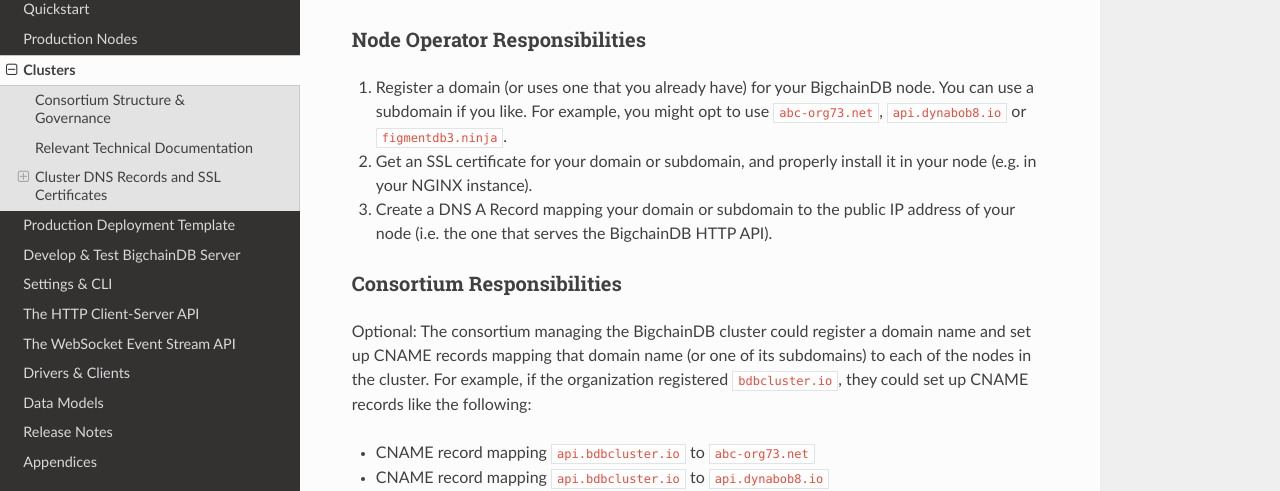
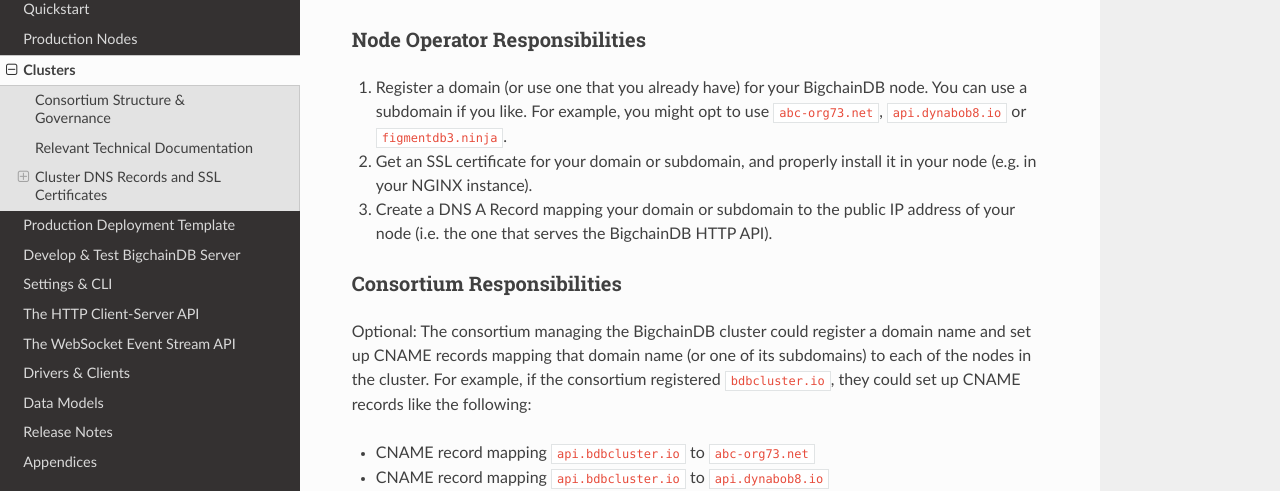
Before and after one commit to bigchaindb/bigchaindb, a Sphinx documentation site: the page built from docs/server/source/clusters.md, in a window 1280 px wide and 900 px high, scrolled down 899 px. Shown: the part 195-686 px from the top of the window. Built offline with Sphinx 7.4.7 and the Read the Docs theme 2.0.0, drawn with Linux system fonts in a browser that asks for light colours; pages that are not in the unit, such as notebooks, are missing from menus.

Commit message:
Fixed typo & changed 'organization' to 'consortium'

```diff
--- a/docs/server/source/clusters.md
+++ b/docs/server/source/clusters.md
@@ -36,14 +36,14 @@
 
 ### Node Operator Responsibilities
 
-1. Register a domain (or uses one that you already have) for your BigchainDB node. You can use a subdomain if you like. For example, you might opt to use `abc-org73.net`, `api.dynabob8.io` or `figmentdb3.ninja`.
+1. Register a domain (or use one that you already have) for your BigchainDB node. You can use a subdomain if you like. For example, you might opt to use `abc-org73.net`, `api.dynabob8.io` or `figmentdb3.ninja`.
 2. Get an SSL certificate for your domain or subdomain, and properly install it in your node (e.g. in your NGINX instance).
 3. Create a DNS A Record mapping your domain or subdomain to the public IP address of your node (i.e. the one that serves the BigchainDB HTTP API).
 
 
 ### Consortium Responsibilities
 
-Optional: The consortium managing the BigchainDB cluster could register a domain name and set up CNAME records mapping that domain name (or one of its subdomains) to each of the nodes in the cluster. For example, if the organization registered `bdbcluster.io`, they could set up CNAME records like the following:
+Optional: The consortium managing the BigchainDB cluster could register a domain name and set up CNAME records mapping that domain name (or one of its subdomains) to each of the nodes in the cluster. For example, if the consortium registered `bdbcluster.io`, they could set up CNAME records like the following:
 
 * CNAME record mapping `api.bdbcluster.io` to `abc-org73.net`
 * CNAME record mapping `api.bdbcluster.io` to `api.dynabob8.io`
```
